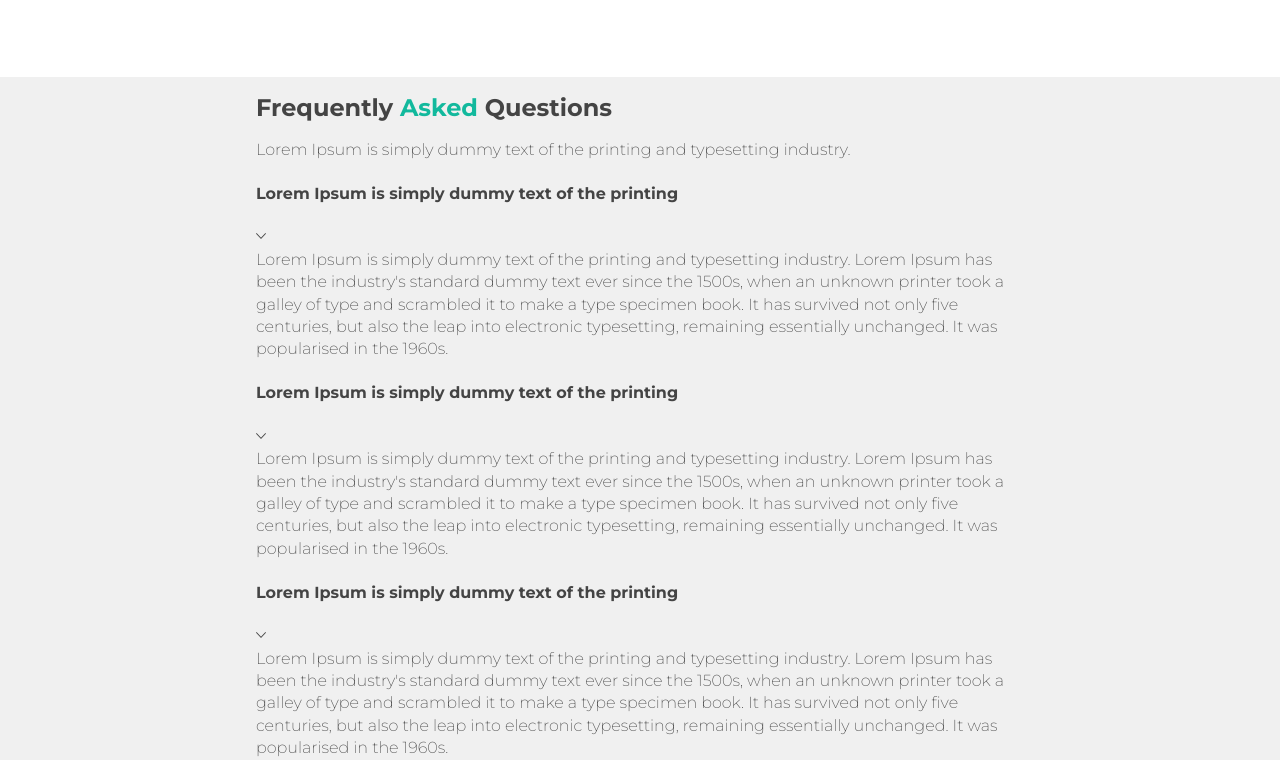
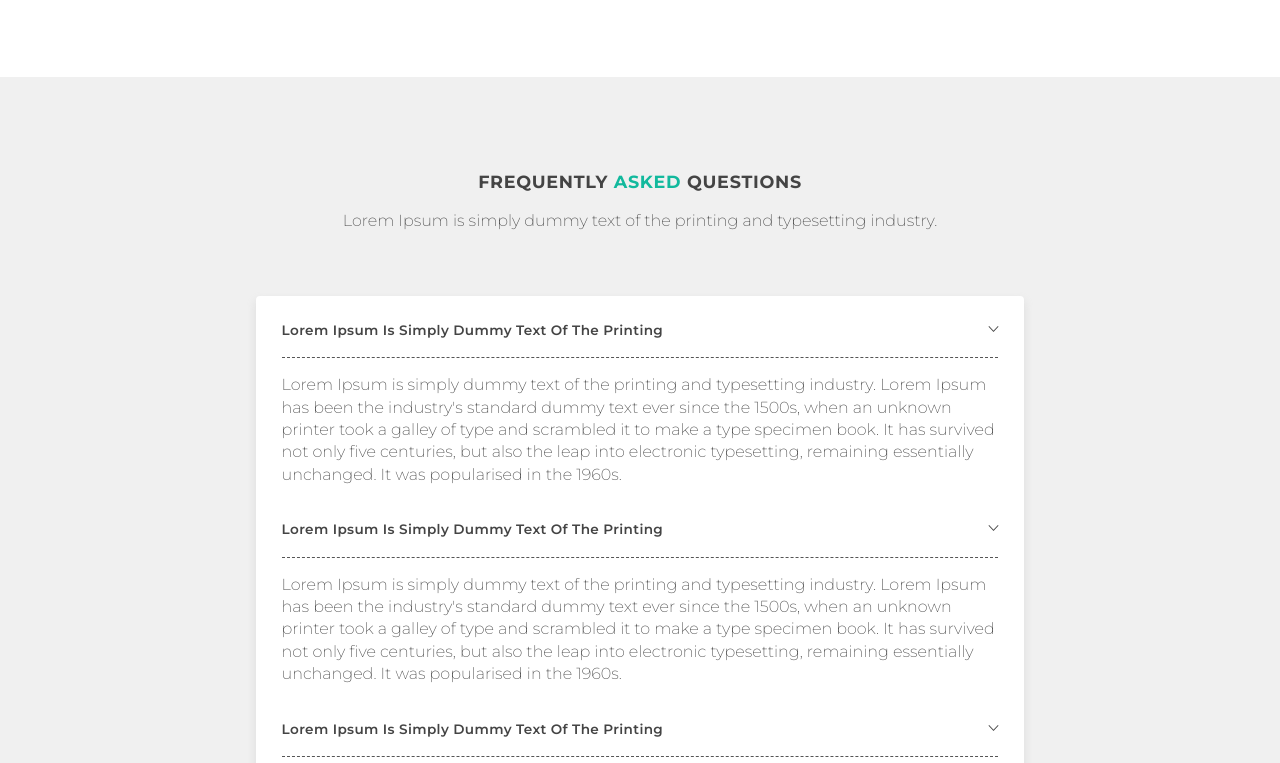
Before and after one commit to polluxstudio/polluxstudio.github.io, a plain HTML site: page index.html in a window 1280 px wide. Shown: the part 5405-6168 px from the top of the page. Drawn offline with Linux system fonts and the light colour scheme; files whose address does not match are found by name.

Commit message:
Styled FAQ section

```diff
--- a/css/main.css
+++ b/css/main.css
@@ -630,7 +630,51 @@ hr::before {
 /* --------------------------------------------------------------
 * Styling FAQ selection.
 * -------------------------------------------------------------*/
-
+#app__faq__section .app__faq__container {
+  padding: 5em 0 10em;
+}
+#app__faq__section  .app__faq__container .app__main__faq__content {
+  background: #fff;
+  margin: 0;
+  padding: 1.4em 1.6em;
+  box-sizing: border-box;
+  border-radius: 4px;
+  box-shadow: 0px 5px 8px 1px var(--box--shadow);
+}
+#app__faq__section  .app__faq__container .app__faq__section__header {
+  text-align: center;
+  margin-bottom: 4em;
+}
+#app__faq__section .app__faq__container .app__faq__section__header h2 {
+  font-size: 1.1rem;
+  font-weight: 700;
+  text-transform: uppercase;
+  letter-spacing: 0.04em;
+}
+#app__faq__section  .app__faq__container .app__faq__content__header {
+  display: flex;
+  margin-bottom: 1em;
+  border-bottom: 1px dashed var(--light--gray);
+  padding-bottom: 1em;
+  cursor: pointer;
+}
+#app__faq__section  .app__faq__container .app__faq__content__header h4 {
+  font-size: 0.85rem;
+  font-weight: 600;
+  letter-spacing: 0.05ex;
+  text-transform: capitalize;
+  margin: 0;
+  padding: 0;
+  flex: 1;
+}
+#app__faq__section  .app__faq__container .app__faq__content__body {
+  padding-bottom: 1em;
+  margin-bottom: 1em;
+  border-bottom: 1px dashed var(--light--gray);
+}
+#app__faq__section  .app__faq__container .app__faq__content__body:last-child {
+  border-bottom: none;
+}
 
 /* --------------------------------------------------------------
 * Styling footer selection.
```
